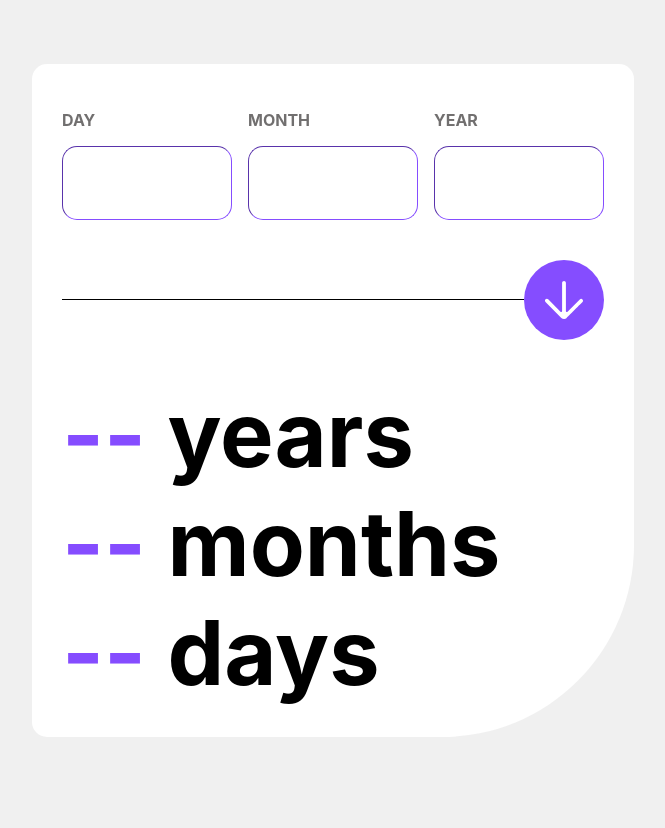
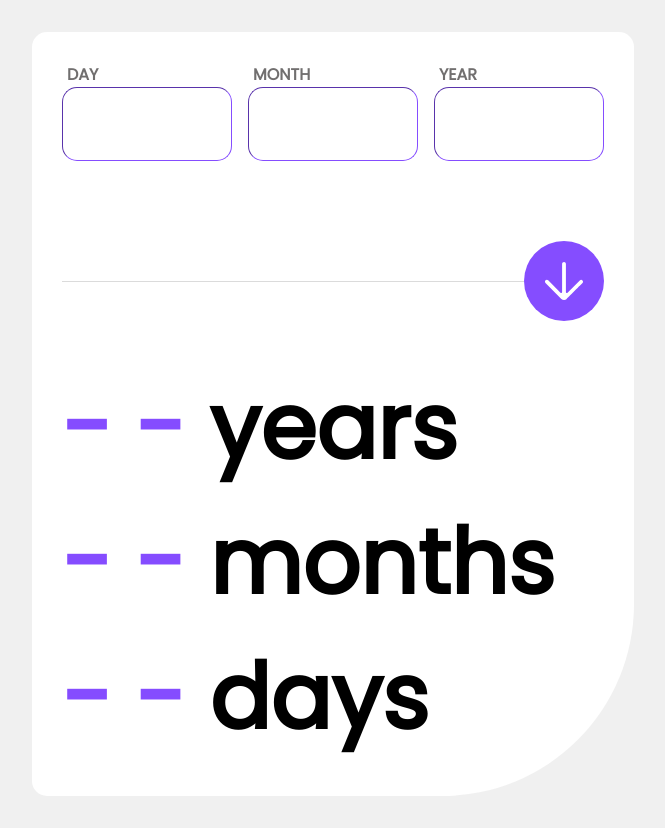
Before and after one commit to AndreiBakos/Frontend-Mentor-Projects, a React (Vite) app in the folder age-calculator/: page / in a window 1280 px wide. Shown: the whole page, without its empty margins (307-972 px from the left). Before the commit the page ends 800 px from the top, so only its background shows below. Built offline with nearby package versions, Linux system fonts and the light colour scheme.

Commit message:
wrong style but working screen size

```diff
--- a/age-calculator/src/App.tsx
+++ b/age-calculator/src/App.tsx
@@ -5,7 +5,7 @@ import ArrowBtn from './assets/images/icon-arrow.svg';
 import Age from './Components/Age';
 
 function App() {
-  const defaultValue = '--';
+  const defaultValue = '- -';
   const defaultDayLabelError = 'Must be a valid day';
   const defaultMonthLabelError = 'Must be a valid month';
   const defaultYearLabelError = 'Must be in the past';
--- a/age-calculator/src/index.css
+++ b/age-calculator/src/index.css
@@ -1,5 +1,7 @@
+@import url('https://fonts.googleapis.com/css2?family=Poppins');
+
 :root {
-  font-family: Inter, system-ui, Avenir, Helvetica, Arial, sans-serif;
+  font-family: Poppins;
 }
 
 body {
@@ -41,6 +43,8 @@ body {
 .label {
   color: hsl(0, 1%, 44%);
   font-weight: bolder;
+  padding: 0;
+  margin: 0 0 0 5px;
 }
 
 .customInput::-webkit-inner-spin-button,
@@ -71,12 +75,13 @@ body {
   align-items: center;
   box-sizing: border-box;
   width: 100%;
+  margin-top: 40px;
 }
 
 .horizontalLine {
   flex: 1;
   height: 1px;
-  background-color: black;
+  background-color: hsl(0, 0%, 86%);
 }
 
 .arrowBtn {
@@ -115,6 +120,7 @@ body {
 .ageTextContent > h1 {
   margin: 0;
   padding: 0;
+  font-weight: 900;
 }
 
 .propValue {
```
